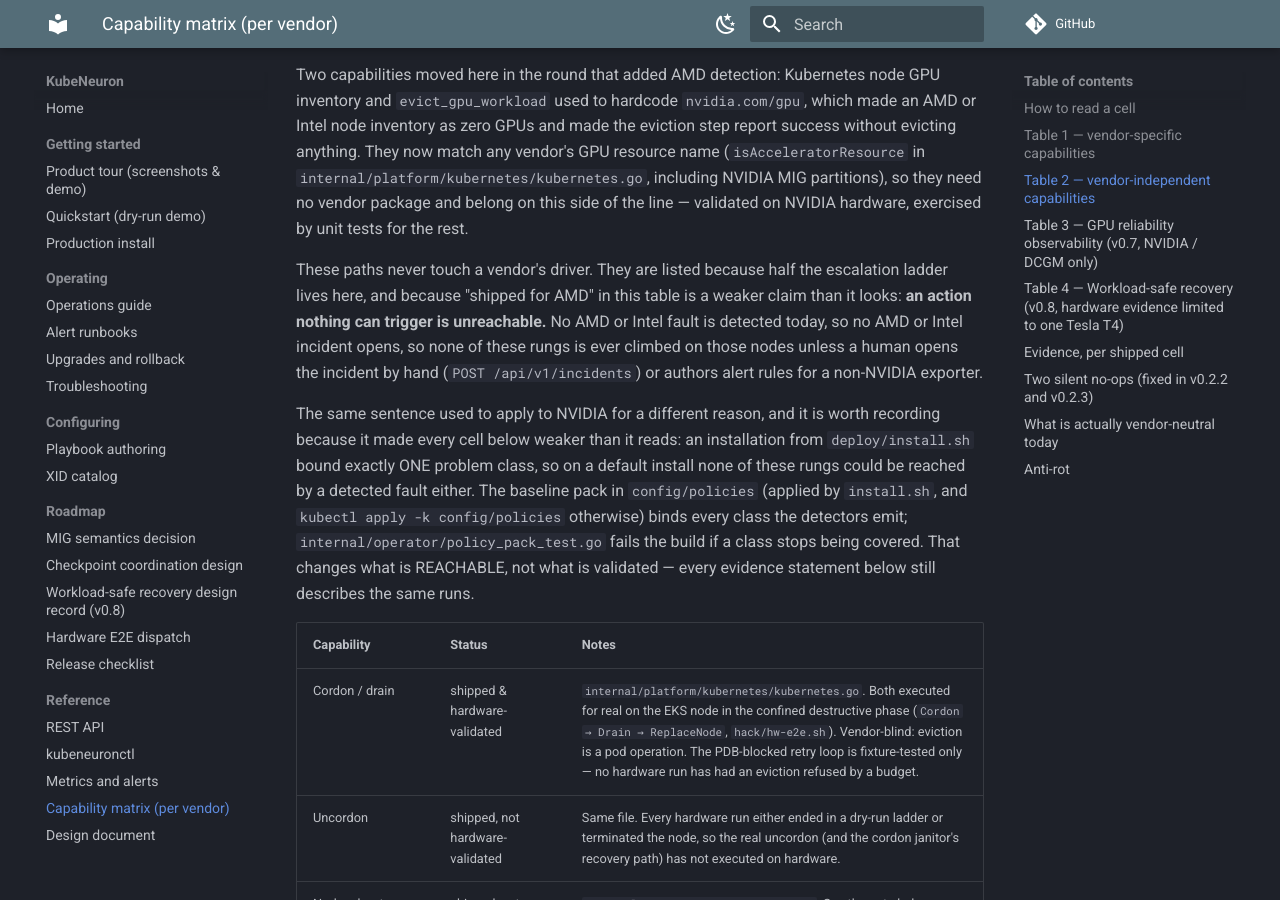
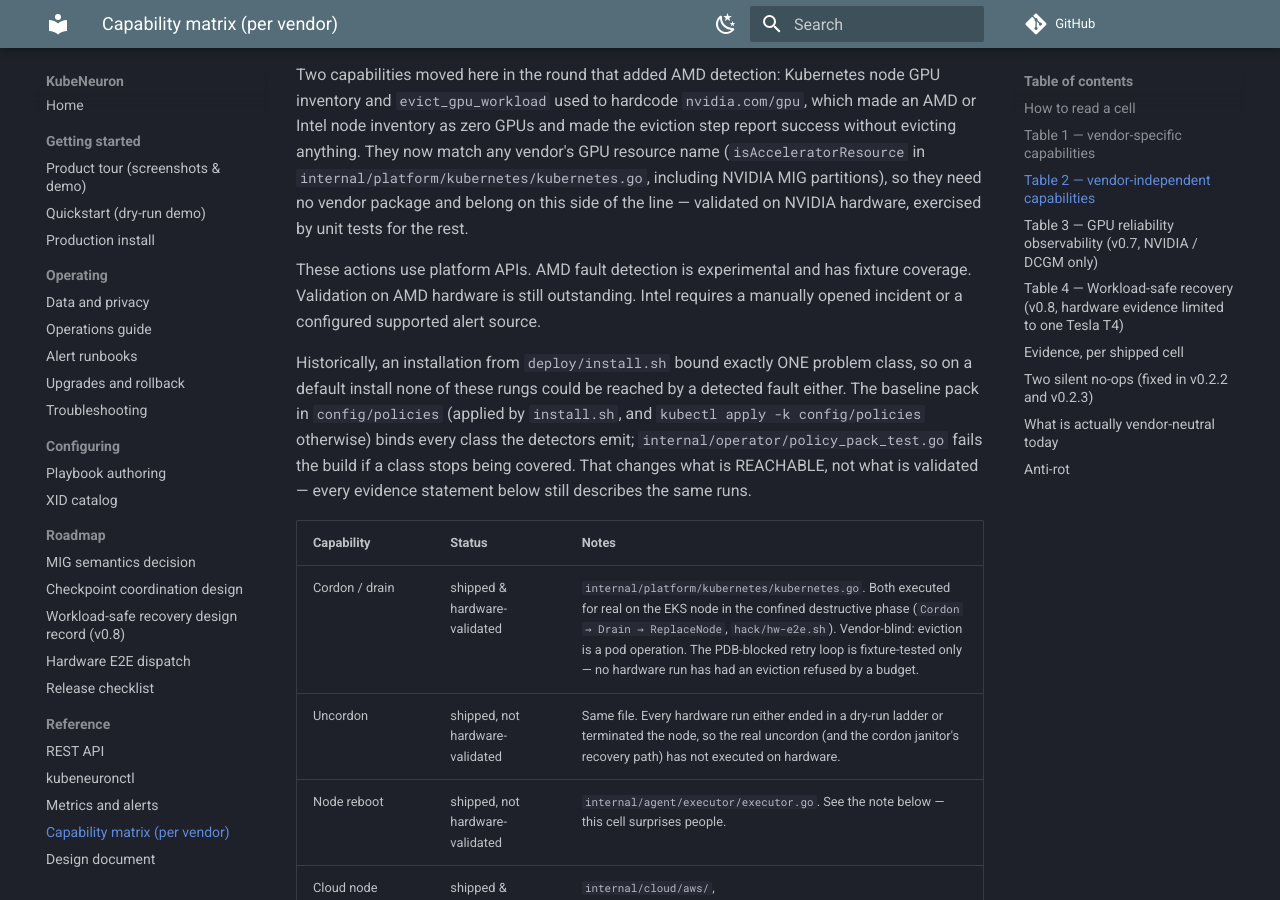
Before and after one commit to kubeneuron/kubeneuron, an MkDocs documentation site: the page built from docs/reference-capabilities.md, in a window 1280 px wide and 900 px high, scrolled down 2926 px. Built offline with MkDocs 1.6.1 and Material for MkDocs 9.7.7, drawn with Linux system fonts in a browser that asks for light colours; comment, search, counter and statistics services are not loaded.

```diff
--- a/docs/reference-capabilities.md
+++ b/docs/reference-capabilities.md
@@ -65,16 +65,11 @@ resource name (`isAcceleratorResource` in
 partitions), so they need no vendor package and belong on this side of the
 line — validated on NVIDIA hardware, exercised by unit tests for the rest.
 
-These paths never touch a vendor's driver. They are listed because half the
-escalation ladder lives here, and because "shipped for AMD" in this table is a
-weaker claim than it looks: **an action nothing can trigger is unreachable.**
-No AMD or Intel fault is detected today, so no AMD or Intel incident opens, so
-none of these rungs is ever climbed on those nodes unless a human opens the
-incident by hand (`POST /api/v1/incidents`) or authors alert rules for a
-non-NVIDIA exporter.
+These actions use platform APIs. AMD fault detection is experimental and has
+fixture coverage. Validation on AMD hardware is still outstanding. Intel
+requires a manually opened incident or a configured supported alert source.
 
-The same sentence used to apply to NVIDIA for a different reason, and it is
-worth recording because it made every cell below weaker than it reads: an
+Historically, an
 installation from `deploy/install.sh` bound exactly ONE problem class, so on a
 default install none of these rungs could be reached by a detected fault
 either. The baseline pack in `config/policies` (applied by `install.sh`, and
--- a/mkdocs.yml
+++ b/mkdocs.yml
@@ -30,6 +30,7 @@ nav:
       - Quickstart (dry-run demo): quickstart.md
       - Production install: install.md
   - Operating:
+      - Data and privacy: data-and-privacy.md
       - Operations guide: operations.md
       - Alert runbooks: runbooks.md
       - Upgrades and rollback: upgrade.md
```
Also changed, not shown: CHANGELOG.md (+1 -0 lines), README.md (+6 -0 lines), SECURITY.md (+1 -1 lines), deploy/kubernetes/dependencies/README.md (+2 -0 lines), docs/data-and-privacy.md (added, +27 -0 lines), docs/index.md (+2 -0 lines).
